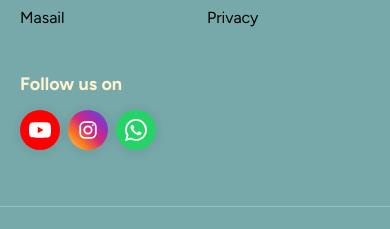
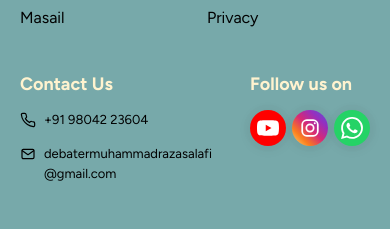
Before and after one commit to MdAdnan098/islamic-research-platform, a React (Vite) app in the folder frontend/: page / in a window 390 px wide. Shown: the part 2612-2841 px from the top of the page. Built offline with nearby package versions, Linux system fonts and the light colour scheme; no server answers; a web font is replaced by a local one.

Commit message:
Footer: Contact Us section (email + phone) beside Follow us on, mobile and desktop

```diff
--- a/frontend/src/components/public/Footer.jsx
+++ b/frontend/src/components/public/Footer.jsx
@@ -45,7 +45,7 @@ export function Footer() {
   const info = [["/about", t.nav.about], ["/disclaimer", t.nav.disclaimer], ["/privacy", t.nav.privacy]];
   return (
     <footer className="bar-teal mt-20 border-t border-rule bg-footer">
-      <div className="container-page grid gap-10 py-14 md:grid-cols-[1.2fr_1fr_1fr_1.2fr] lg:grid-cols-[1.4fr_.8fr_.8fr_1.2fr_.95fr]">
+      <div className="container-page grid gap-10 py-14 md:grid-cols-[1fr_.8fr_.9fr_1.7fr] lg:grid-cols-[1.15fr_.7fr_.8fr_1.8fr_.9fr]">
         <div>
           <Link to="/" aria-label={BRAND.name} className="inline-block"><Logo size={36} badge /></Link>
           <p className="mt-5 max-w-sm text-base text-mute">{t.footer.about}</p>
@@ -69,21 +69,24 @@ export function Footer() {
             </ul>
           </div>
         </div>
-        {/* Two separate groups: Contact (phone + email) and Follow us on (social icons).
-            Phones: side by side in one row (shorter than before). md: stacked in the 4th column. lg+: two own columns. */}
-        <div className="flex items-start justify-between gap-x-5 md:block md:space-y-5 lg:contents lg:space-y-0">
+        {/* Two separate groups: Contact Us (phone + email) and Follow us on (social icons).
+            Phones: side by side in one row (Contact Us left, Follow us on pushed right). md: stacked in the 4th column. lg+: two own columns
+            (Links, Information, Contact Us, then Follow us on last). */}
+        <div className="flex items-start justify-between gap-x-3 sm:gap-x-5 md:block md:space-y-5 lg:contents lg:space-y-0">
           {(CONTACT.phone || CONTACT.email) && (
           <div className="min-w-0">
-            <p className="text-lg font-bold">{t.footer.contact}</p>
-            <ul className="mt-3 space-y-2 text-sm lg:mt-4 lg:space-y-2.5 lg:text-base">
+            <p className="foot-head text-lg font-bold">Contact Us</p>
+            <ul className="mt-3 space-y-2.5 text-[13px] leading-5 sm:text-sm lg:mt-4 lg:text-[15px]">
               {CONTACT.phone && <li>
-                <a href={`tel:${CONTACT.phone.replace(/[^+\d]/g, "")}`} dir="ltr" className="inline-flex items-center gap-2 text-mute transition-colors hover:text-ink">
-                  <PhoneIcon />{CONTACT.phone}
+                <a href={`tel:${CONTACT.phone.replace(/[^+\d]/g, "")}`} dir="ltr" className="inline-flex items-start gap-2 text-mute transition-colors hover:text-ink">
+                  <span className="mt-0.5 shrink-0"><PhoneIcon /></span><span>{CONTACT.phone}</span>
                 </a>
               </li>}
               {CONTACT.email && <li>
-                <a href={`mailto:${CONTACT.email}`} dir="ltr" className="inline-flex items-center gap-2 break-all text-mute transition-colors hover:text-ink">
-                  <MailIcon />{CONTACT.email}
+                {/* If the column is narrow the address breaks cleanly before the @ (never in the middle of a word). */}
+                <a href={`mailto:${CONTACT.email}`} dir="ltr" className="inline-flex items-start gap-2 text-mute transition-colors hover:text-ink">
+                  <span className="mt-0.5 shrink-0"><MailIcon /></span>
+                  <span className="min-w-0 [overflow-wrap:anywhere]">{CONTACT.email.split("@")[0]}<wbr />{CONTACT.email.includes("@") ? `@${CONTACT.email.split("@")[1]}` : ""}</span>
                 </a>
               </li>}
             </ul>
@@ -91,7 +94,7 @@ export function Footer() {
           )}
           <div className="shrink-0">
             <p className="foot-head text-lg font-bold">{t.footer.follow}</p>
-            <div className="mt-3 flex gap-2 lg:mt-4 lg:gap-3">
+            <div className="mt-3 flex gap-1.5 sm:gap-2 lg:mt-4 lg:gap-3">
               {SOCIALS.map(({ key, label, Glyph, bg }) => (
                 <a
                   key={key}
@@ -101,7 +104,7 @@ export function Footer() {
                   aria-label={label}
                   title={label}
                   style={{ background: bg }}
-                  className="grid h-10 w-10 shrink-0 place-items-center rounded-full shadow-soft transition duration-200 hover:-translate-y-0.5 hover:opacity-90 lg:h-11 lg:w-11"
+                  className="grid h-9 w-9 shrink-0 place-items-center rounded-full shadow-soft transition duration-200 hover:-translate-y-0.5 hover:opacity-90 sm:h-10 sm:w-10 lg:h-11 lg:w-11"
                 >
                   <Glyph />
                 </a>
--- a/frontend/src/config/env.js
+++ b/frontend/src/config/env.js
@@ -9,10 +9,10 @@ export const SOCIAL = {
   instagram: import.meta.env.VITE_INSTAGRAM_URL || "https://www.instagram.com/athari_tv?stkn=bnpsd3dubmpveTA=",
   whatsapp: import.meta.env.VITE_WHATSAPP_URL || "https://whatsapp.com/channel/0029VbBjiQFAzNbr5kz9zq3b",
 };
-// Contact details shown in the footer. Set VITE_CONTACT_PHONE / VITE_CONTACT_EMAIL (Cloudflare Pages env vars);
-// anything left empty is simply not shown - there are no placeholder numbers or addresses.
+// Contact details shown in the footer ("Contact Us"). The defaults below are the real ones; VITE_CONTACT_PHONE /
+// VITE_CONTACT_EMAIL (Cloudflare Pages env vars) override them. An empty value is simply not shown.
 export const CONTACT = {
-  phone: (import.meta.env.VITE_CONTACT_PHONE || "").trim(),
-  email: (import.meta.env.VITE_CONTACT_EMAIL || "").trim(),
+  phone: (import.meta.env.VITE_CONTACT_PHONE || "+91 98042 23604").trim(),
+  email: (import.meta.env.VITE_CONTACT_EMAIL || "debatermuhammadrazasalafi@gmail.com").trim(),
 };
 export const BRAND = { name: "AthariTV", tagline: "Quran • Sunnah • Ahle Hadees" };
```
